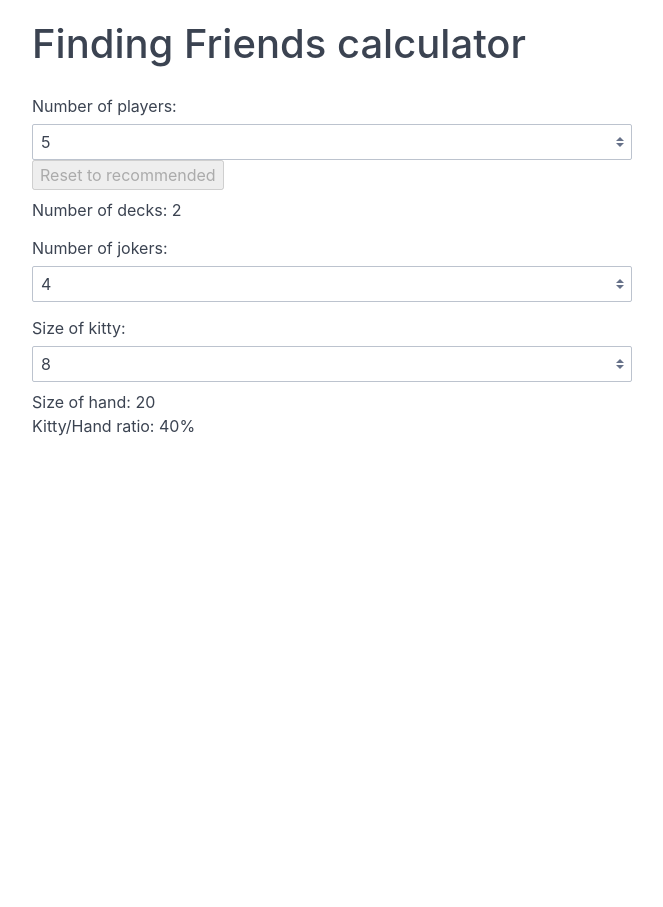
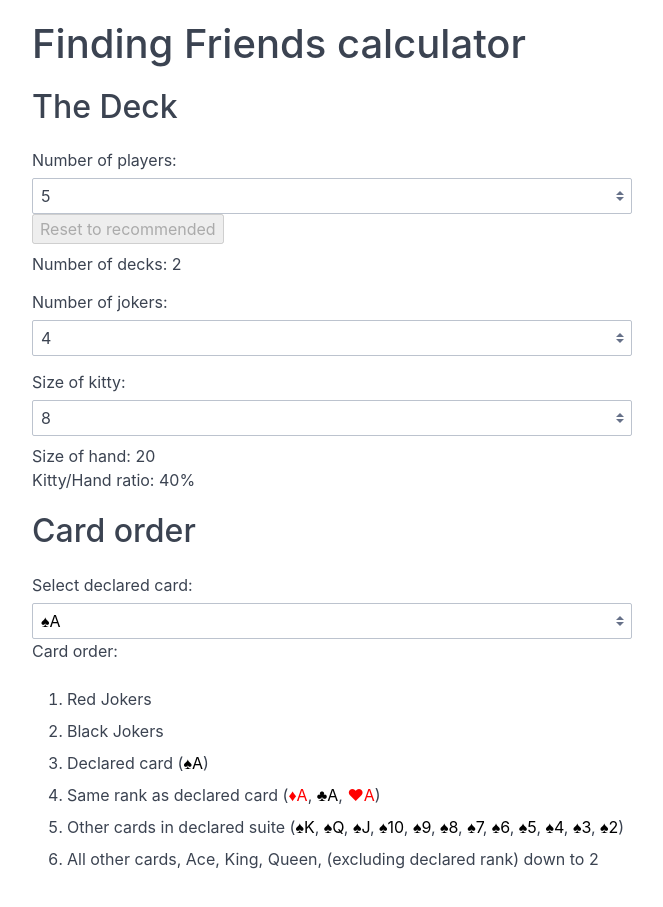
Before and after one commit to andrewiggins/finding-friends, a Preact app: page / in a window 1280 px wide. Shown: the whole page, without its empty margins (308-971 px from the left). Before the commit the page ends 800 px from the top, so only its background shows below. Built offline with nearby package versions, Linux system fonts and the light colour scheme.

Commit message:
Add card order section

```diff
--- a/src/GameDetails.jsx
+++ b/src/GameDetails.jsx
@@ -1,7 +1,36 @@
 import { useSignal, useComputed, useSignalEffect } from "@preact/signals";
 import { recommendedSettings } from "./recommendedSettngs";
 
+const suiteColor = { "♠": "black", "♥": "red", "♦": "red", "♣": "black" };
+const cardSuites = ["♠", "♦", "♣", "♥"];
+const cardRanks = [
+	"A",
+	"K",
+	"Q",
+	"J",
+	"10",
+	"9",
+	"8",
+	"7",
+	"6",
+	"5",
+	"4",
+	"3",
+	"2",
+];
+const allCards = [];
+for (let suite of cardSuites) {
+	for (let rank of cardRanks) {
+		allCards.push(suite + rank);
+	}
+}
+
 const playerCountOptions = [4, 5, 6, 7, 8, 9, 10, 11, 12, 13, 14, 15, 16];
+
+function CardName({ card }) {
+	const suite = typeof card === "string" ? card[0] : card.value[0];
+	return <span style={{ color: suiteColor[suite] }}>{card}</span>;
+}
 
 export function GameDetails() {
 	const playerCount = useSignal(5);
@@ -92,9 +121,12 @@ export function GameDetails() {
 		);
 	});
 
+	const declaredCard = useSignal(allCards[0]);
+
 	return (
 		<>
 			<h1>Finding Friends calculator</h1>
+			<h2>The Deck</h2>
 			<div class="form-group">
 				<label class="form-label" for="playerCount">
 					Number of players:{" "}
@@ -193,6 +225,60 @@ export function GameDetails() {
 				<li>Points to score 1: {attackerPoints1}</li>
 				<li>Points to score 2: {attackerPoints2}</li>
 			</ul> */}
+			<h2 style={{ marginTop: "1rem" }}>Card order</h2>
+			<div class="form-group">
+				<label class="form-label" for="declared-card">
+					Select declared card:
+				</label>
+				<select
+					class="form-select"
+					id="declared-card"
+					onChange={(e) => {
+						const target = /** @type {HTMLSelectElement} */ (e.target);
+						declaredCard.value = target.value;
+					}}
+					style={{ color: suiteColor[declaredCard.value[0]] }}
+				>
+					{allCards.map((card) => (
+						<option
+							key={card}
+							value={card}
+							style={{ color: suiteColor[card[0]] }}
+							selected={card == declaredCard.value ? true : false}
+						>
+							<CardName card={card} />
+						</option>
+					))}
+				</select>
+				<p>Card order:</p>
+				<ol>
+					<li>Red Jokers</li>
+					<li>Black Jokers</li>
+					<li>
+						Declared card (<CardName card={declaredCard} />)
+					</li>
+					<li>
+						Same rank as declared card (
+						{cardSuites
+							.filter((s) => s !== declaredCard.value[0])
+							.map((s) => `${s}${declaredCard.value.slice(1)}`)
+							.flatMap((c, i) => [i == 0 ? "" : ", ", <CardName card={c} />])}
+						)
+					</li>
+					<li>
+						Other cards in declared suite (
+						{cardRanks
+							.filter((r) => r !== declaredCard.value.slice(1))
+							.map((r) => `${declaredCard.value[0]}${r}`)
+							.flatMap((c, i) => [i == 0 ? "" : ", ", <CardName card={c} />])}
+						)
+					</li>
+					<li>
+						All other cards, Ace, King, Queen, (excluding declared rank) down to
+						2
+					</li>
+				</ol>
+			</div>
 		</>
 	);
 }
```
